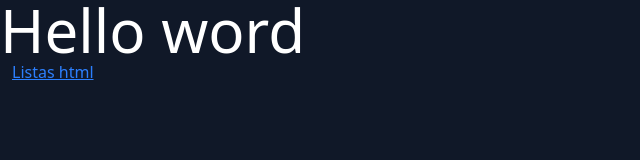
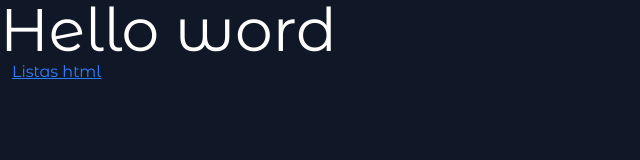
Before and after one commit to PatricioOsorio/tailwind-css-course, a website: page src/index.html in a window 1280 px wide. Shown: the whole page, without its empty margins (0-640 px from the left). Drawn offline with nearby package versions, Linux system fonts and the light colour scheme; files that its build step writes are made by us from their sources.

Commit message:
(Sección 5: Tema y configuraciones) - Ejercicio - Fuentes personalizadas

```diff
--- a/src/styles.css
+++ b/src/styles.css
@@ -1,3 +1,5 @@
+@import url("https://fonts.googleapis.com/css2?family=Montserrat+Alternates:wght@100;300;400;500;600;700&display=swap");
+
 @import "tailwindcss";
 
 @custom-variant dark (&:where(.dark, .dark *));
@@ -15,6 +17,8 @@
   --color-gold-900: oklch(27.2% 0.09 100);
   --color-gold-950: oklch(16% 0.06 100);
   --color-gold-950: oklch(0.01 0.005 123.39);
+
+  --font-montserrat: "Montserrat Alternates", sans-serif;
 }
 
 @layer base {
@@ -24,6 +28,7 @@
 
   html {
     @apply bg-gray-900 text-white;
+    @apply font-montserrat;
   }
 
   h1 {
```
